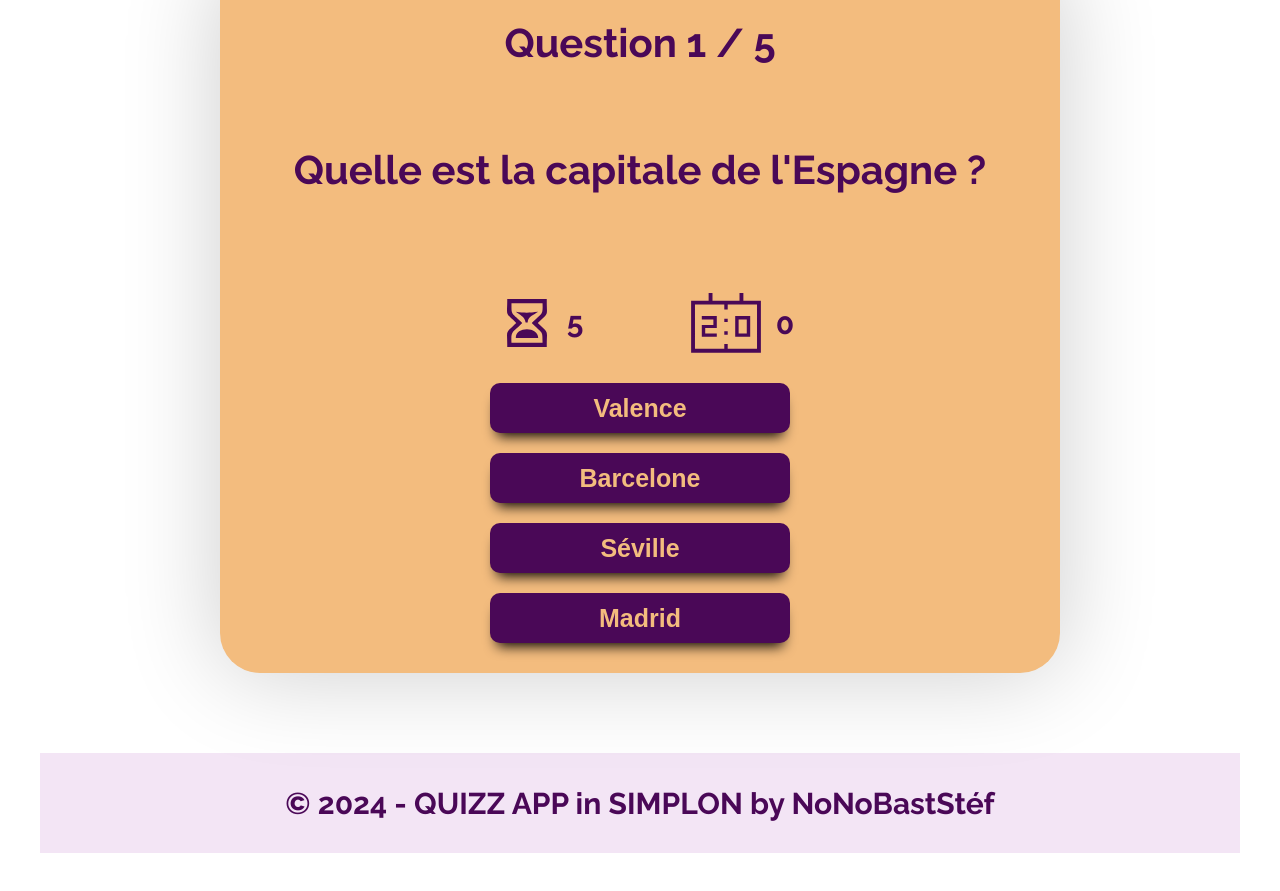
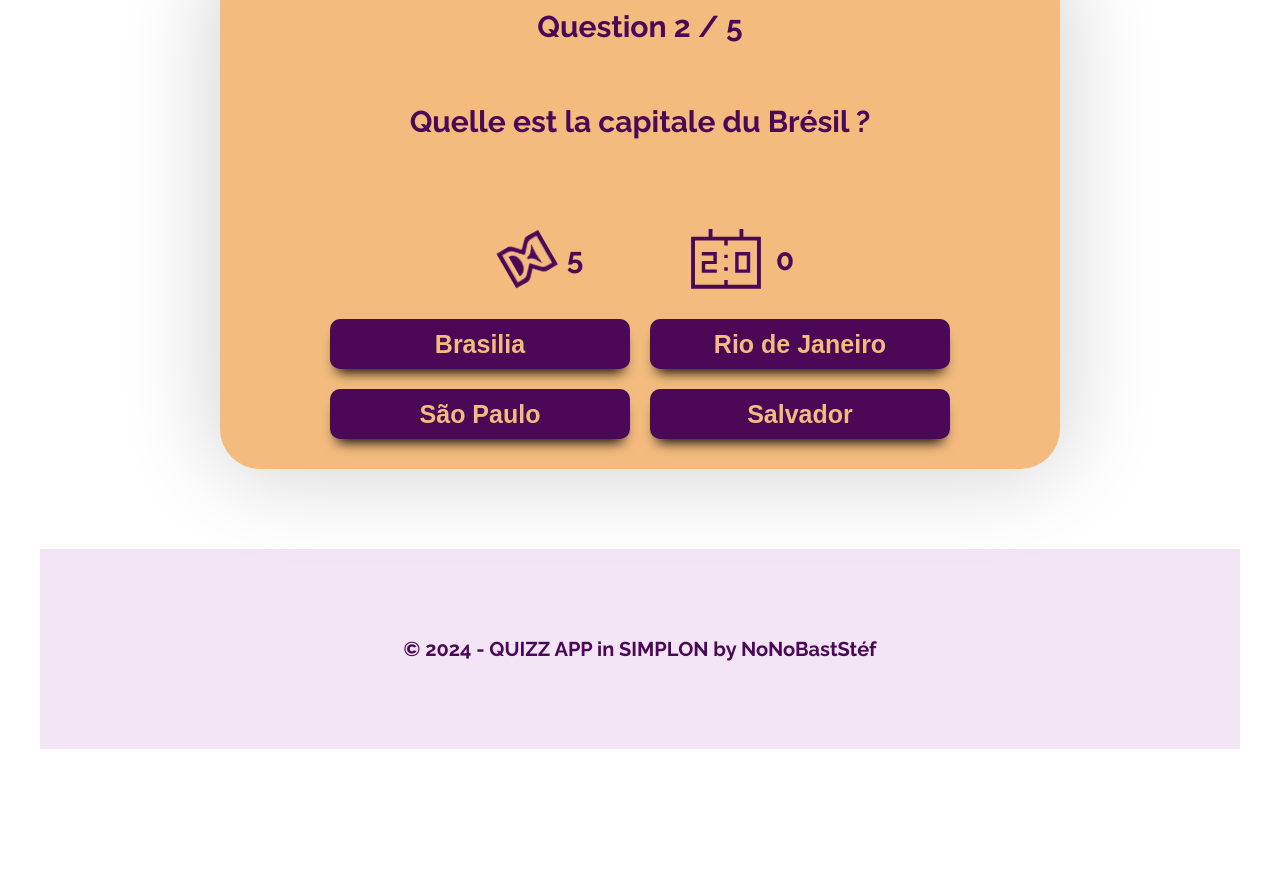
Before and after one commit to ThibaultDausque/Quizz-app, a SvelteKit app in the folder front/: page / in a window 1280 px wide. Shown: the part 401-1292 px from the top of the page. After the commit the page ends 1190 px from the top, so only its background shows below. Built offline with nearby package versions, Linux system fonts and the light colour scheme.

Commit message:
rotate send of time and display score

```diff
--- a/front/src/components/Card.svelte
+++ b/front/src/components/Card.svelte
@@ -27,7 +27,7 @@
 
   p {
     text-align: center;
-    font-size: 40px;
+    font-size: 30px;
     font-weight: bold;
     color: #4a0857;
   }
--- a/front/src/components/Footer.svelte
+++ b/front/src/components/Footer.svelte
@@ -8,11 +8,11 @@
     display: flex;
     justify-content: center;
     align-items: center;
-    height: 100px;
+    height: 200px;
     width: 100%;
     background-color: #f3e5f5;
     font-weight: bold;
     color: #4a0857;
-    font-size: 30px;
+    font-size: 20px;
   }
 </style>
--- a/front/src/components/LogicQuiz.svelte
+++ b/front/src/components/LogicQuiz.svelte
@@ -1,4 +1,3 @@
-<!-- QuizzPage.svelte -->
 <script lang="ts">
   import { onMount } from "svelte";
   import { fetchQuestions } from "../lib/utils";
@@ -48,11 +47,13 @@
 
       <Score />
     </div>
-    <Question
-      question={questions[indexQuestion]}
-      onSelect={validAnswer}
-      isIncorrect={incorrectChoice}
-    />
+    <div class="question">
+      <Question
+        question={questions[indexQuestion]}
+        onSelect={validAnswer}
+        isIncorrect={incorrectChoice}
+      />
+    </div>
   </Card>
 {/if}
 
@@ -62,4 +63,8 @@
     justify-content: space-around;
     align-items: center;
   }
+
+  .question {
+    width: 80%;
+  }
 </style>
--- a/front/src/components/Timer.svelte
+++ b/front/src/components/Timer.svelte
@@ -1,7 +1,7 @@
 <script lang="ts">
   import { onMount, onDestroy } from "svelte";
   import sabler from "$lib/img/sabler.svg";
-  export let initialTime = 10;
+  export let initialTime = 5;
   export let onTimeout: () => void;
 
   let timer: NodeJS.Timeout;
```
Also changed, not shown: front/src/components/SandGlace.svelte (added).
